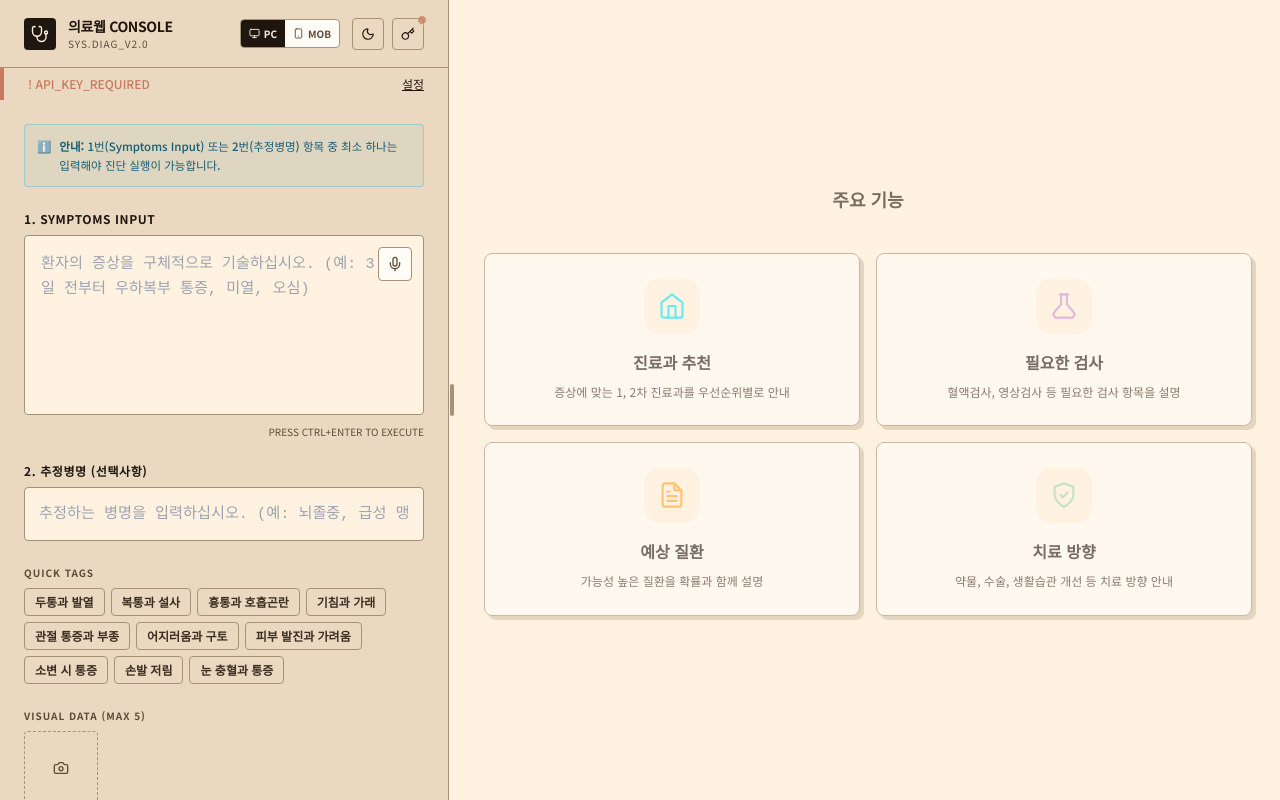
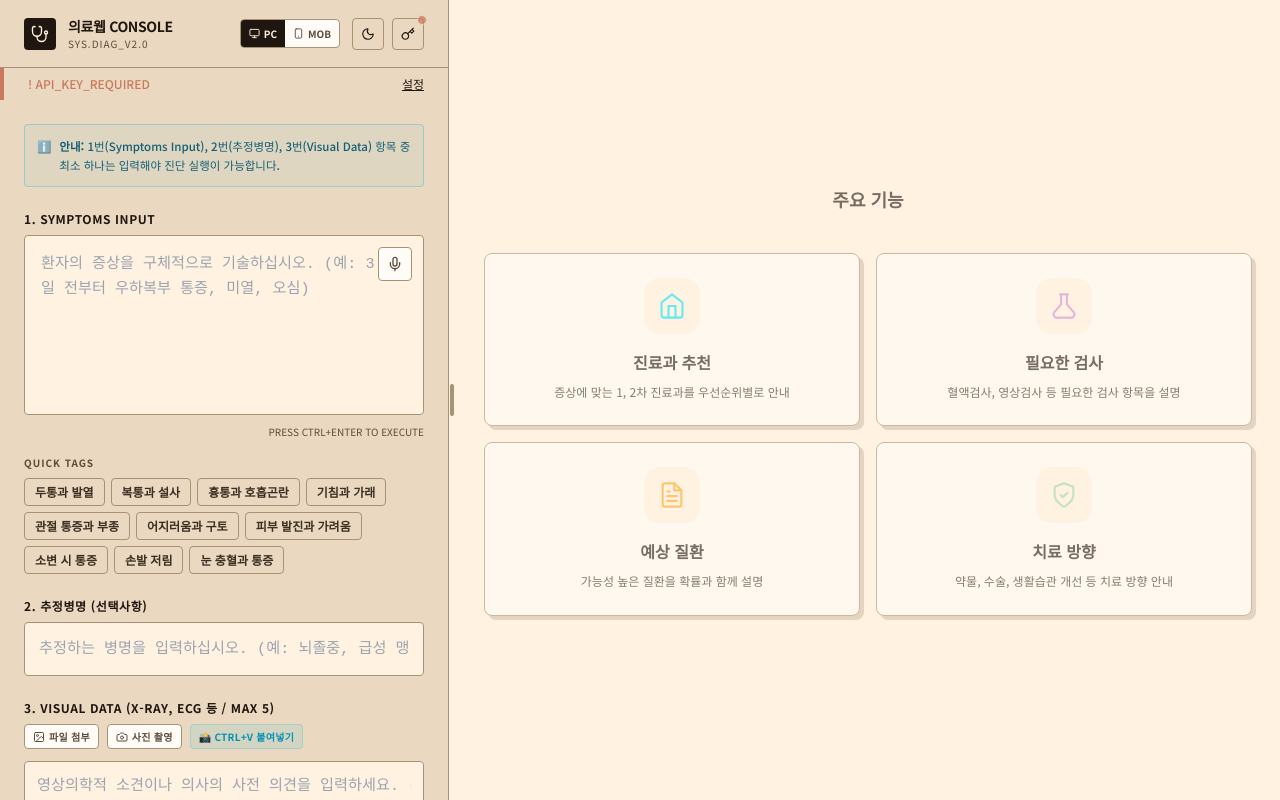
Before and after one commit to Park-jaejeong/medical-web, a Next.js app: page / in a window 1280 px wide. Built offline with nearby package versions, Linux system fonts and the light colour scheme.

Commit message:
feat: Add doctor opinion input and allow image-only analysis

```diff
--- a/app/api/analyze/route.js
+++ b/app/api/analyze/route.js
@@ -3,7 +3,7 @@ import { NextResponse } from "next/server";
 
 export async function POST(request) {
   try {
-    const { symptoms, suspectedDisease, apiKey, images } = await request.json();
+    const { symptoms, suspectedDisease, doctorOpinion, apiKey, images } = await request.json();
 
     // 사용자가 입력한 키 우선, 없으면 서버 환경변수 사용 (fallback)
     const resolvedKey = apiKey?.trim() || process.env.GEMINI_API_KEY;
@@ -20,9 +20,10 @@ export async function POST(request) {
     const hasSymptoms = symptoms && symptoms.trim().length > 0;
     const hasSuspectedDisease = suspectedDisease && suspectedDisease.trim().length > 0;
 
-    if (!hasSymptoms && !hasSuspectedDisease) {
+    const hasImages = images && images.length > 0;
+    if (!hasSymptoms && !hasSuspectedDisease && !hasImages) {
       return NextResponse.json(
-        { error: "증상 또는 추정병명 중 최소 하나 이상을 입력해주세요." },
+        { error: "증상, 추정병명 또는 시각 자료 중 최소 하나 이상을 입력해주세요." },
         { status: 400 }
       );
     }
@@ -41,12 +42,13 @@ ${suspectedDisease ? `의사 추정 병명: "${suspectedDisease}"` : ""}
 ${suspectedDisease ? `- 의사가 추정 병명(${suspectedDisease})을 제공했습니다.
   1) 이 추정 병명의 일반적이고 대표적인 주요 증세 및 의학적 특징들을 'suspectedDiseaseSymptoms' 항목에 2~3문장으로 명확히 서술하십시오.
   2) 환자의 증상들이 해당 추정 병명과 어떻게 연관되는지 'suspectedDiseaseAnalysis' 항목에 상세히 설명하고, 이를 바탕으로 나머지 진료과, 검사, 예상 질환, 치료 방향을 이 추정 병명에 초점을 맞추어 더욱 구체화하세요.` : ""}
-${images && images.length > 0 ? "- 환자가 시각 자료(X-ray, 검사 결과 캡처 등)를 함께 첨부했습니다. 이미지에 나타난 병변, 수치, 소견을 바탕으로 분석을 더 구체화해주세요." : ""}
+${hasImages ? `- 환자가 시각 자료(X-ray, 검사 결과 캡처 등)를 함께 첨부했습니다.${doctorOpinion ? `\n  추가로 의사가 남긴 영상 판독 참고 의견이 있습니다: "${doctorOpinion}"\n  이 의견을 적극 반영하여 시각 자료를 분석하십시오.` : ""}\n  이미지에 나타난 병변, 수치, 소견을 바탕으로 상세한 'imageAnalysis' 판독 소견을 작성해주시고, 이를 바탕으로 나머지 분석을 구체화해주세요.` : ""}
 
 다음 JSON 형식으로만 응답하세요 (다른 텍스트 없이):
 {
 ${suspectedDisease ? `  "suspectedDiseaseSymptoms": "추정 병명(${suspectedDisease})의 일반적인 대표 증세 및 임상 소견에 대한 객관적 설명 (2~3문장 요약)",` : ""}
 ${suspectedDisease ? `  "suspectedDiseaseAnalysis": "추정 병명(${suspectedDisease})과 입력된 환자 증상 간의 연관성 분석 및 종합 소견",` : ""}
+${hasImages ? `  "imageAnalysis": "첨부된 시각 자료(사진)에 대한 구체적인 판독 소견 및 결론 (3~4문장 요약)",` : ""}
   "departments": [
     {
       "name": "진료과명",
--- a/app/page.js
+++ b/app/page.js
@@ -540,6 +540,7 @@ export default function Home() {
   const [viewMode, setViewMode] = useState("pc"); // "pc" | "mobile"
   const [symptoms, setSymptoms] = useState("");
   const [suspectedDisease, setSuspectedDisease] = useState("");
+  const [doctorOpinion, setDoctorOpinion] = useState("");
   const [result, setResult] = useState(null);
   const [loading, setLoading] = useState(false);
   const [error, setError] = useState(null);
@@ -741,7 +742,7 @@ export default function Home() {
   };
 
   const handleAnalyze = async () => {
-    if (!symptoms.trim() && !suspectedDisease.trim()) return;
+    if (!symptoms.trim() && !suspectedDisease.trim() && images.length === 0) return;
 
     if (!apiKey.trim()) {
       setShowApiModal(true);
@@ -759,6 +760,7 @@ export default function Home() {
         body: JSON.stringify({
           symptoms,
           suspectedDisease,
+          doctorOpinion,
           apiKey,
           images: images.map(img => ({
             base64: img.base64,
@@ -901,7 +903,7 @@ export default function Home() {
 
           <div className="text-[11.5px] leading-relaxed p-3 border border-cyan-500/30 bg-cyan-500/5 dark:bg-cyan-500/10 text-cyan-800 dark:text-cyan-300 rounded-[var(--radius-sm)] flex gap-2 font-medium">
             <span className="flex-shrink-0">ℹ️</span>
-            <span><strong>안내:</strong> 1번(Symptoms Input) 또는 2번(추정병명) 항목 중 최소 하나는 입력해야 진단 실행이 가능합니다.</span>
+            <span><strong>안내:</strong> 1번(Symptoms Input), 2번(추정병명), 3번(Visual Data) 항목 중 최소 하나는 입력해야 진단 실행이 가능합니다.</span>
           </div>
 
           <div>
@@ -933,6 +935,15 @@ export default function Home() {
             </div>
             <p className="text-[10px] mt-1 text-right" style={{ color: "var(--text-muted)" }}>PRESS CTRL+ENTER TO EXECUTE</p>
 
+            <div className="mt-4 mb-2">
+              <p className="text-[10px] font-bold uppercase tracking-widest mb-2" style={{ color: "var(--text-muted)" }}>Quick Tags</p>
+              <div className="flex flex-wrap gap-1.5">
+                {SYMPTOM_EXAMPLES.map((tag) => (
+                  <button key={tag} className="symptom-tag" onClick={() => handleTagClick(tag)}>{tag}</button>
+                ))}
+              </div>
+            </div>
+
             <div className="mt-6 flex flex-col gap-2">
               <label className="text-xs font-bold uppercase tracking-wider" style={{ color: "var(--text-primary)" }}>
                 2. 추정병명 (선택사항)
@@ -949,20 +960,28 @@ export default function Home() {
           </div>
 
           <div>
-            <p className="text-[10px] font-bold uppercase tracking-widest mb-2" style={{ color: "var(--text-muted)" }}>Quick Tags</p>
-            <div className="flex flex-wrap gap-1.5">
-              {SYMPTOM_EXAMPLES.map((tag) => (
-                <button key={tag} className="symptom-tag" onClick={() => handleTagClick(tag)}>{tag}</button>
-              ))}
-            </div>
-          </div>
-
-          <div>
              <div className="flex justify-between items-center mb-2">
-              <label className="text-[10px] font-bold uppercase tracking-widest" style={{ color: "var(--text-muted)" }}>
-                Visual Data (Max 5)
+              <label className="text-xs font-bold uppercase tracking-wider" style={{ color: "var(--text-primary)" }}>
+                3. VISUAL DATA (X-RAY, ECG 등 / MAX 5)
               </label>
             </div>
+            <div className="flex flex-wrap gap-2 mb-3 text-[10px] font-bold uppercase tracking-wide" style={{ color: "var(--text-muted)" }}>
+              <span className="flex items-center gap-1 bg-[var(--bg-card)] px-2 py-1 rounded border border-[var(--border-color)]"><ImageIcon size={12}/> 파일 첨부</span>
+              <span className="flex items-center gap-1 bg-[var(--bg-card)] px-2 py-1 rounded border border-[var(--border-color)]"><Camera size={12}/> 사진 촬영</span>
+              <span className="flex items-center gap-1 text-cyan-600 dark:text-cyan-400 bg-cyan-500/10 px-2 py-1 rounded border border-cyan-500/20">📸 Ctrl+V 붙여넣기</span>
+            </div>
+
+            <div className="mb-3">
+              <input
+                type="text"
+                className="symptom-textarea w-full p-3 text-xs"
+                placeholder="영상의학적 소견이나 의사의 사전 의견을 입력하세요. (판독 시 적극 참고)"
+                value={doctorOpinion}
+                onChange={(e) => setDoctorOpinion(e.target.value)}
+                onKeyDown={(e) => { if (e.key === "Enter") handleAnalyze(); }}
+              />
+            </div>
+
             <div className="grid grid-cols-5 gap-2">
               {images.map((img, idx) => (
                 <div key={idx} className="relative group aspect-square border border-[var(--border-color)] bg-[var(--bg-primary)] rounded-[var(--radius-sm)] overflow-hidden">
@@ -979,9 +998,9 @@ export default function Home() {
               {images.length < 5 && (
                 <button
                   onClick={() => fileInputRef.current?.click()}
-                  className="aspect-square border border-dashed border-[var(--border-color)] flex items-center justify-center hover:bg-[var(--text-primary)] hover:text-[var(--bg-primary)] text-[var(--text-muted)] transition-colors rounded-[var(--radius-sm)]"
+                  className="aspect-square border border-dashed border-[var(--border-color)] flex flex-col items-center justify-center hover:bg-[var(--text-primary)] hover:text-[var(--bg-primary)] text-[var(--text-muted)] transition-colors rounded-[var(--radius-sm)] gap-1"
                 >
-                  <Camera size={16} />
+                  <Upload size={16} />
                 </button>
               )}
             </div>
@@ -995,7 +1014,7 @@ export default function Home() {
             <button
               className="btn-primary w-full flex items-center justify-center gap-2 py-4"
               onClick={handleAnalyze}
-              disabled={loading || (!symptoms.trim() && !suspectedDisease.trim())}
+              disabled={loading || (!symptoms.trim() && !suspectedDisease.trim() && images.length === 0)}
             >
               {loading ? (
                 <>
@@ -1051,7 +1070,7 @@ export default function Home() {
                 <div className="shrink-0">
                   <h2 className="text-lg font-bold uppercase tracking-wide">Analysis Report</h2>
                   <p className="text-xs mb-1" style={{ color: "var(--text-muted)" }}>
-                    {symptoms ? `QUERY: ${symptoms}` : `추정병명 분석 모드: ${suspectedDisease}`}
+                    {symptoms ? `QUERY: ${symptoms}` : (suspectedDisease ? `추정병명 분석 모드: ${suspectedDisease}` : "시각 자료 분석 모드")}
                   </p>
                   {suspectedDisease && (
                     <p className="text-sm font-bold" style={{ color: "var(--accent-secondary)" }}>추정 병명: {suspectedDisease}</p>
@@ -1063,6 +1082,23 @@ export default function Home() {
                   </div>
                 )}
               </div>
+
+              {result.imageAnalysis && (
+                <div className="sharp-card p-4 bg-[var(--bg-card)] border border-[#4caf50]/30 fade-in-up shrink-0"
+                     style={{
+                       background: "linear-gradient(135deg, rgba(76, 175, 80, 0.05), rgba(0, 0, 0, 0))"
+                     }}>
+                  <div className="flex items-center gap-2 mb-2">
+                    <ImageIcon size={16} style={{ color: "#4caf50" }} />
+                    <h3 className="text-sm font-bold uppercase tracking-wider" style={{ color: "#4caf50" }}>
+                      시각 자료 판독 소견 (결론)
+                    </h3>
+                  </div>
+                  <p className="text-sm font-medium leading-relaxed" style={{ color: "var(--text-primary)" }}>
+                    {result.imageAnalysis}
+                  </p>
+                </div>
+              )}
 
               {result.suspectedDiseaseSymptoms && (
                 <div className="sharp-card p-5 bg-[var(--bg-secondary)] border border-[var(--accent-primary)]/30 fade-in-up result-card-1 shrink-0 relative overflow-hidden"
```
